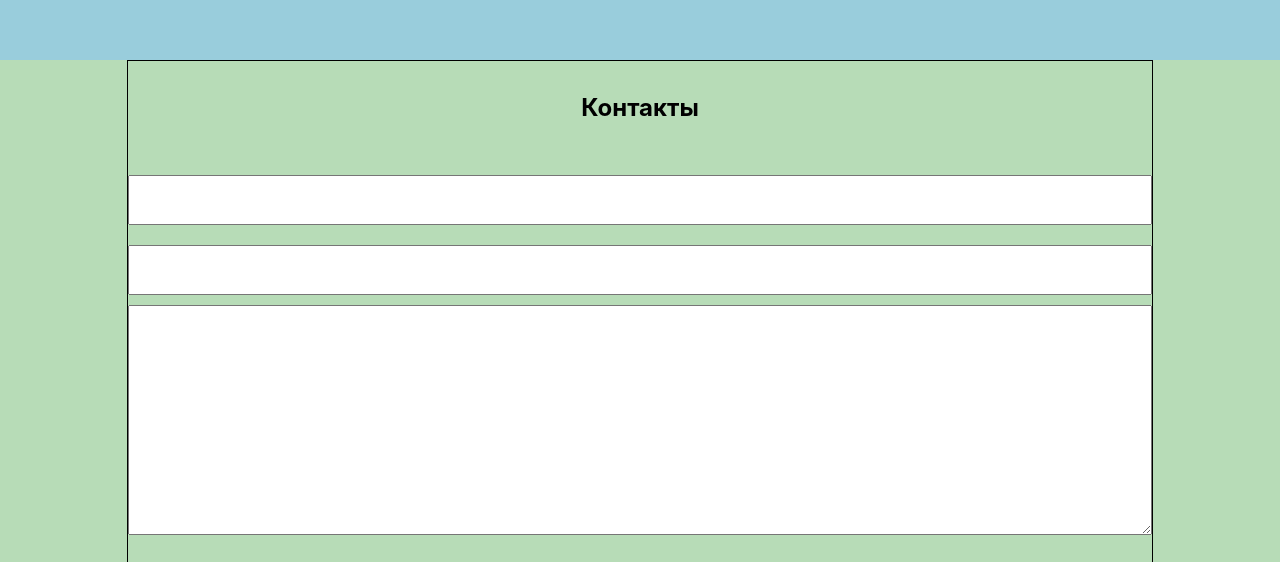
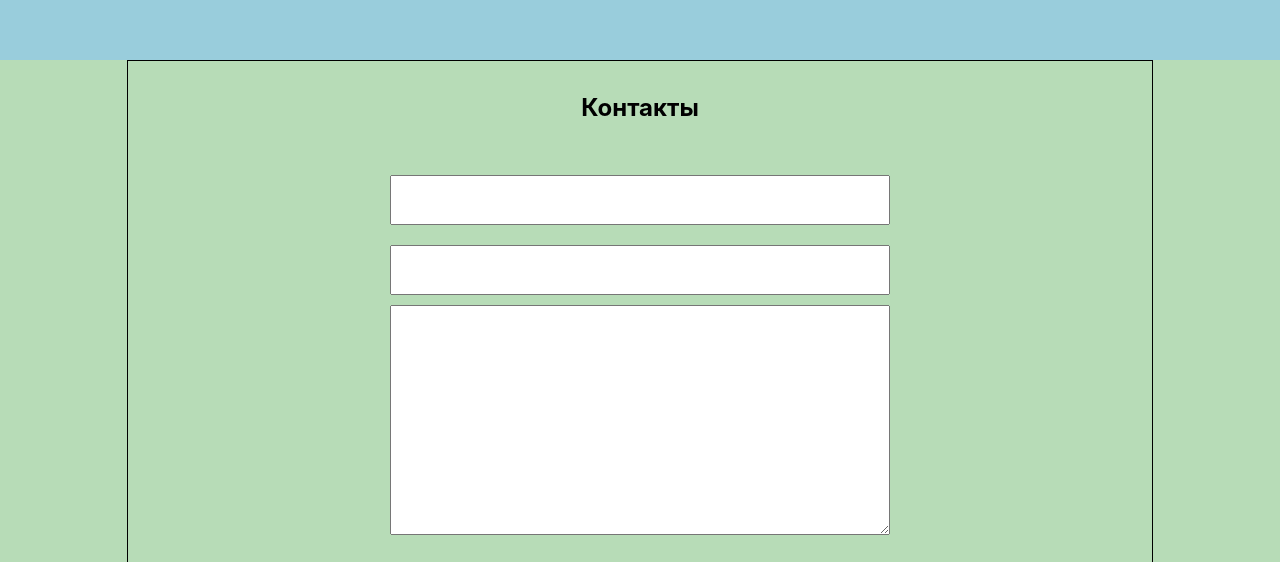
Before and after one commit to alexeisamuta/portfolio, a React (Create React App) app: page / in a window 1280 px wide. Shown: the part 2420-2982 px from the top of the page. Built offline with nearby package versions, Linux system fonts and the light colour scheme.

Commit message:
completed

```diff
--- a/src/contacts/Сontacts.module.css
+++ b/src/contacts/Сontacts.module.css
@@ -12,13 +12,10 @@
 
 }
 
-@media screen {
-    {width: 700px;}
-}
 
 .contacts {
     /*border: 1px solid;*/
-    width: 100%;
+    width: 500px;
     height: 400px;
     display: flex;
     justify-content: space-between;
@@ -45,3 +42,9 @@
     height: 230px;
     box-sizing: border-box;
 }
+
+@media screen and (max-width: 700px){
+    .contacts{
+        width: 100%;
+    }
+}
```
